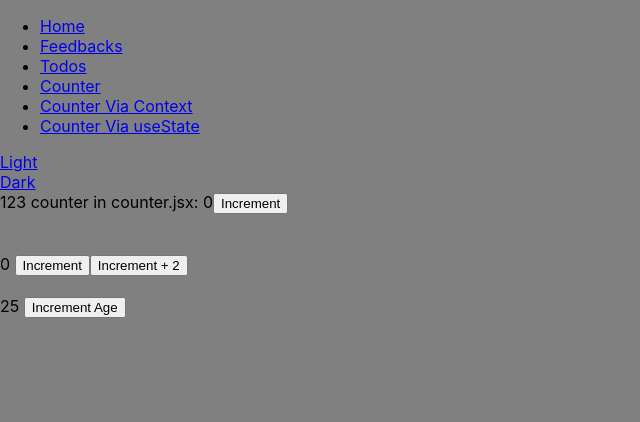
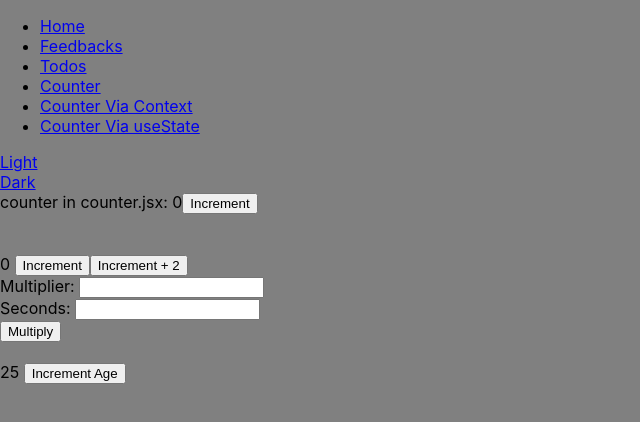
Before and after one commit to js-myfreedom/practice-1207, a React (Create React App) app: page /counterViaContext in a window 1280 px wide. Shown: the top 422 px of the page, without its empty margins (0-640 px from the left). Built offline with nearby package versions, Linux system fonts and the light colour scheme.

Commit message:
add multiply logic for redux and useContext+useReducer components

```diff
--- a/src/components/Counter/CounterButtons/CounterButtons.jsx
+++ b/src/components/Counter/CounterButtons/CounterButtons.jsx
@@ -1,17 +1,25 @@
-import React from 'react';
+import React, { useState } from 'react';
 import { useSelector, useDispatch } from 'react-redux';
-import { incrementAge, incrementAsync } from '../../../redux/actionCreators';
+import * as actionCreators from '../../../redux/actionCreators';
 
 const CounterButtons = () => {
     const dispatch = useDispatch();
     const onButtonClick = (count) => {
-        dispatch(incrementAsync(count));
+        dispatch(actionCreators.incrementAsync(count));
     }
     const onAgeButtonClick = () => {
-        dispatch(incrementAge());
+        dispatch(actionCreators.incrementAge());
     }
+    const onMultiplierChange = (evt) => {
+        setState({ ...state, multiplier: evt.target.value });
+    }
+    const onSecondsChange = (evt) => {
+        setState({ ...state, seconds: evt.target.value });
+    }
+
     const counter = useSelector(state => state.counter);
     const age = useSelector(state => state.age);
+    const [state, setState] = useState({});
 
     return <>
         <br />
@@ -20,6 +28,17 @@ const CounterButtons = () => {
         <button onClick={() => { onButtonClick(2); }}>Increment + 2</button>
         <br />
         <br />
+        Multiplier: <input type="text" onChange={onMultiplierChange} value={state.multiplier}></input>{' '}
+        <br />
+        Seconds: <input type="text" onChange={onSecondsChange} value={state.seconds}></input>
+        <br />
+        <button onClick={() => {
+            dispatch(actionCreators.multiplyCurrentCounterAsync(
+                { multiplier: state.multiplier, seconds: state.seconds }
+            ));
+        }}>Multiply</button>
+        <br />
+        <br />
         {age}&nbsp;
         <button onClick={onAgeButtonClick}>Increment Age</button>
     </>
--- a/src/components/CounterViaContext/CounterButtons/CounterButtons.jsx
+++ b/src/components/CounterViaContext/CounterButtons/CounterButtons.jsx
@@ -1,15 +1,26 @@
 import React from 'react';
 import { useContext } from 'react';
 import CounterContext from '../CounterContext';
+import * as actionCreators from '../../../redux/actionCreators';
+import { useState } from 'react';
 
 const CounterButtons = () => {
-    const { age, counter, increment, incrementAge } = useContext(CounterContext);
+    const counterContextState = useContext(CounterContext);
+    const { age, counter, dispatch } = counterContextState;
+    const [state, setState] = useState({ multiplier: "" });
 
     const onButtonClick = (count) => {
-        increment(count);
+        actionCreators.incrementAsync(count)(dispatch);
     }
     const onAgeButtonClick = () => {
-        incrementAge();
+        // incrementAge();
+        dispatch(actionCreators.incrementAge());
+    }
+    const onMultiplierChange = (evt) => {
+        setState({ ...state, multiplier: evt.target.value });
+    }
+    const onSecondsChange = (evt) => {
+        setState({ ...state, seconds: evt.target.value });
     }
 
     return <>
@@ -18,6 +29,16 @@ const CounterButtons = () => {
         <button onClick={onButtonClick.bind(null, 1)}>Increment</button>
         <button onClick={() => { onButtonClick(2); }}>Increment + 2</button>
         <br />
+        Multiplier: <input type="text" onChange={onMultiplierChange} value={state.multiplier}></input>{' '}
+        <br />
+        Seconds: <input type="text" onChange={onSecondsChange} value={state.seconds || ""}></input>
+        <br />
+        <button onClick={() => {
+            actionCreators.multiplyCurrentCounterAsync({
+                multiplier: state.multiplier, seconds: state.seconds
+            })(dispatch, () => (counterContextState));
+        }}>Multiply</button>
+        <br />
         <br />
         {age}&nbsp;
         <button onClick={onAgeButtonClick}>Increment Age</button>
--- a/src/components/CounterViaContext/CounterViaContext.jsx
+++ b/src/components/CounterViaContext/CounterViaContext.jsx
@@ -1,6 +1,8 @@
-import React, { useState, useCallback } from 'react';
+import React, { useReducer } from 'react';
 import CounterButtons from './CounterButtons/CounterButtons';
 import CounterContext from './CounterContext';
+import { counterReducer } from '../../redux/reducers';
+import * as actionCreators from '../../redux/actionCreators';
 
 const initialState = {
     counter: 0,
@@ -8,17 +10,12 @@ const initialState = {
 };
 
 export default function CounterViaContext() {
-    const [state, setState] = useState(initialState);
-    // const [isStoreSubsribed, setStoreSubsribed] = useState(false);
+    const [state, dispatch] = useReducer(counterReducer, initialState)
     const { counter } = state;
 
-    const increment = useCallback((count) => {
-        setState({ ...state, counter: state.counter + (count || 1) });
-    }, [state]);
-
-    const incrementAge = () => {
-        setState({ ...state, age: state.age + 1 });
-    }
+    const increment = (count) => {
+        dispatch(actionCreators.increment(count));
+    };
 
     const onButtonClick = () => {
         increment();
@@ -28,18 +25,15 @@ export default function CounterViaContext() {
     //     increment(7);
     //     increment(7);
     //     increment(7);
-
-    //     setStoreSubsribed(true);
-
     // }, [increment]);
 
     return <>
-        <br />123
+        <br />
         counter in counter.jsx: {counter}
         <button onClick={onButtonClick}>Increment</button>
         <br />
         <br />
-        <CounterContext.Provider value={{ ...state, increment, incrementAge }}>
+        <CounterContext.Provider value={{ ...state, dispatch }}>
             <CounterButtons />
         </CounterContext.Provider>
     </>
--- a/src/redux/actionCreators.js
+++ b/src/redux/actionCreators.js
@@ -4,12 +4,21 @@ export const incrementAge = () => ({ type: actionTypes.INCREMENT_AGE });
 export const decrement = () => ({ type: actionTypes.DECREMENT });
 export const decrement1 = () => ({ type: actionTypes.DECREMENT1 });
 export const increment = count => ({ type: actionTypes.INCREMENT, payload: count });
+export const multiply = value => ({ type: actionTypes.MULTIPLY, payload: value });
 
 export function incrementAsync(count) {
     return (dispatch) => {
         setTimeout(() => {
-            // Yay! Can invoke sync or async actions with `dispatch`
             dispatch(increment(count));
         }, 1000);
     };
 }
+
+export function multiplyCurrentCounterAsync({ multiplier, seconds }) {
+    return (dispatch, getState) => {
+        const { counter } = getState();
+        setTimeout(() => {
+            dispatch(multiply(counter * multiplier));
+        }, seconds * 1000);
+    };
+}
--- a/src/redux/actionTypes.js
+++ b/src/redux/actionTypes.js
@@ -3,6 +3,7 @@ const actionTypes = {
     INCREMENT_AGE: 'INCREMENT_AGE',
     DECREMENT: 'DECREMENT',
     DECREMENT1: 'DECREMENT1',
+    MULTIPLY: 'MULTIPLY',
 }
 
 export default actionTypes;
--- a/src/redux/reducers.js
+++ b/src/redux/reducers.js
@@ -18,6 +18,8 @@ export function counterReducer(state = initialState, action) {
             return { ...state, age: state.age + 1 };
         case actionTypes.DECREMENT:
             return { ...state, counter: state.counter - 1 };
+        case actionTypes.MULTIPLY:
+            return { ...state, counter: action.payload };
         default:
             return { ...state, counter: state.counter };
     }
```
